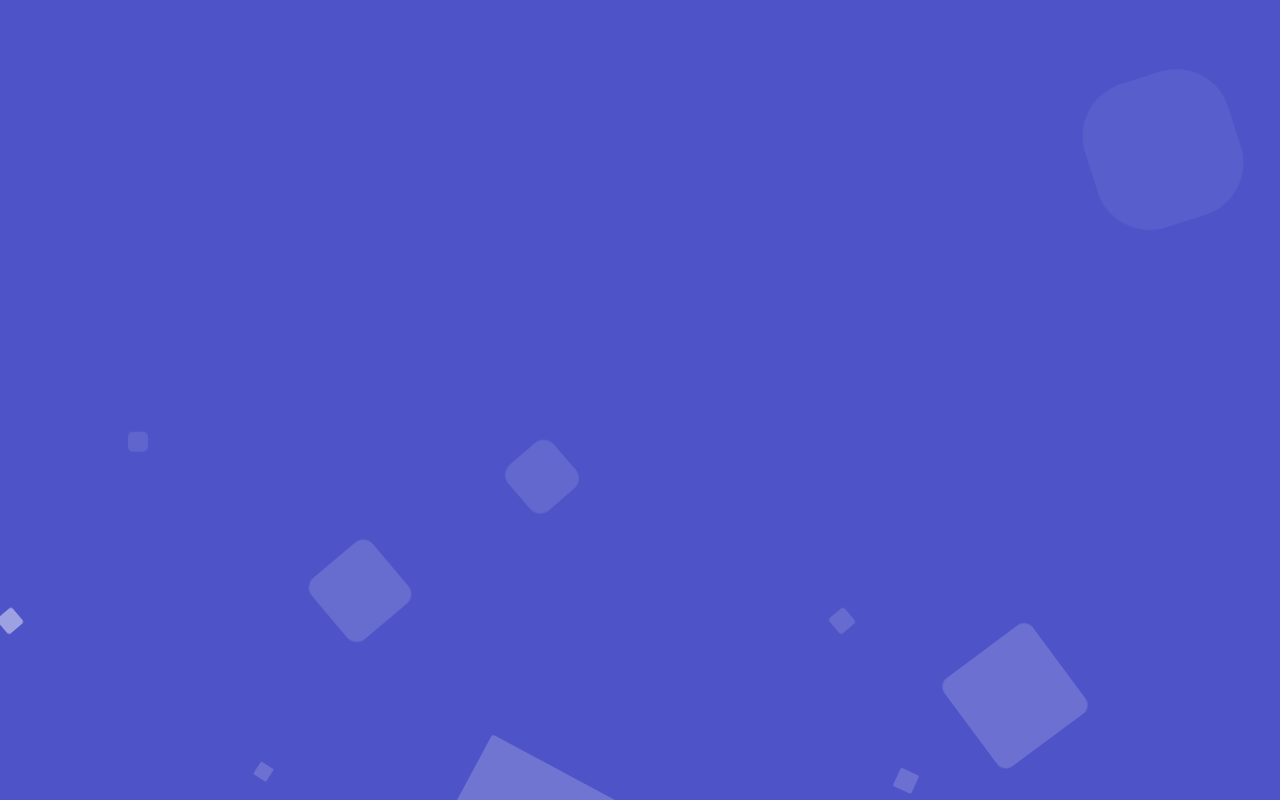
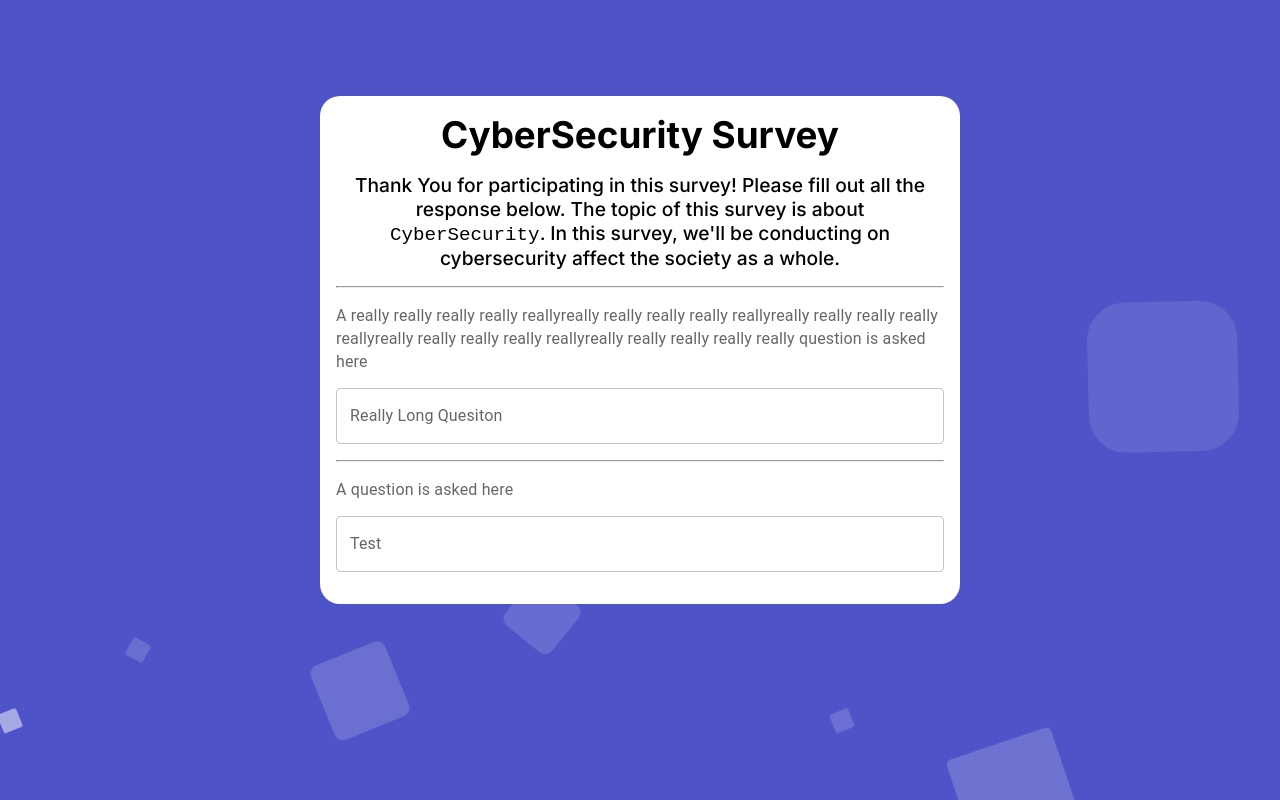
Before and after one commit to zhiyan114/ela-survey, a Next.js app: page / in a window 1280 px wide. Built offline with nearby package versions, Linux system fonts and the light colour scheme.

Commit message:
Completed ShortResponse Component

```diff
--- /dev/null
+++ b/src/Components/FormComp.tsx
@@ -0,0 +1,59 @@
+import { FormControl, FormGroup, FormHelperText, FormLabel, Input, InputLabel, TextField } from '@mui/material';
+import { Component, ReactNode } from "react";
+
+type MultiChoceOpt = {
+    name: string;
+    description?: string;
+}
+export class MultiChoice extends Component<MultiChoceOpt> {
+    constructor(prop: MultiChoceOpt) {
+        super(prop)
+    }
+    render(): ReactNode {
+        return (
+            <FormControl>
+                <InputLabel>{this.props.name}</InputLabel>
+                <Input id={this.props.name}></Input>
+                {this.props.description ? <FormHelperText>
+                    {this.props.description}
+                </FormHelperText> : null}
+            </FormControl>
+        )
+    }
+}
+
+type ShortResponseOpt = {
+    name: string;
+    description: string;
+}
+export class ShortResponse extends Component<ShortResponseOpt> {
+    constructor(prop: ShortResponseOpt) {
+        super(prop)
+    }
+    render(): ReactNode {
+        return (
+            <FormGroup style={{padding: "1rem 0"}}>
+                <FormLabel style={{paddingBottom: "15px"}}>{this.props.description}</FormLabel>
+                <TextField id={this.props.name} label={this.props.name} variant="outlined"></TextField>
+            </FormGroup>
+        )
+    }
+}
+
+type LongResponseOpt = {
+    name: string;
+    description: string;
+}
+export class LongResponse extends Component<LongResponseOpt> {
+    constructor(prop: LongResponseOpt) {
+        super(prop)
+    }
+    render(): ReactNode {
+        return (
+            <FormGroup style={{padding: "1rem 0"}}>
+                <FormLabel style={{paddingBottom: "15px"}}>{this.props.description}</FormLabel>
+                <TextField id={this.props.name} label={this.props.name} variant="outlined"></TextField>
+            </FormGroup>
+        )
+    }
+}
--- a/src/pages/_app.tsx
+++ b/src/pages/_app.tsx
@@ -18,9 +18,6 @@
       <meta property="og:description" content="Mini-Research Project for ELA Class" key="mainDesc"/>
       <meta name="description" content="Mini-Research Project for ELA Class" key="altDesc"/>
     </Head>
-    <div className={`${background.context}`}>
-      <Component {...pageProps} />
-    </div>
     <div className={background.area}>
       <ul className={background.circles}>
         <li></li>
@@ -39,6 +36,6 @@
         <li></li>
       </ul>
     </div>
-
+    <Component {...pageProps} />
   </Fragment>
 }
--- a/src/pages/index.tsx
+++ b/src/pages/index.tsx
@@ -1,15 +1,28 @@
-import Head from 'next/head'
-import Image from 'next/image'
+import { FormControl, FormHelperText, Input, InputLabel, TextField } from '@mui/material';
 import { Inter } from 'next/font/google'
+import { Fragment } from 'react'
 import styles from '@/styles/Home.module.css'
-import { Fragment } from 'react'
+import { ShortResponse } from '@/Components/FormComp';
 
 const inter = Inter({ subsets: ['latin'] })
 
 export default function Home() {
   return (
     <Fragment>
-
+      <main className={`${styles.main} ${inter.className}`}>
+        <div className={`${styles.center} ${styles.formBox}`}>
+          <form>
+            <div className={styles.formHeader} aria-label='Form Header'>
+              <h1>CyberSecurity Survey</h1>
+              <p>Thank You for participating in this survey! Please fill out all the response below. The topic of this survey is about <code>CyberSecurity</code>. In this survey, we'll be conducting on cybersecurity affect the society as a whole.</p>
+            </div>
+            <hr/>
+            <ShortResponse name={"Really Long Quesiton"} description="A really really really really reallyreally really really really reallyreally really really really reallyreally really really really reallyreally really really really really question is asked here"/>
+            <hr/>
+            <ShortResponse name={"Test"} description="A question is asked here"/>
+          </form>
+        </div>
+      </main>
     </Fragment>
   )
 }
--- a/src/styles/Home.module.css
+++ b/src/styles/Home.module.css
@@ -1,3 +1,24 @@
+.formBox {
+  background-color: white;
+  padding: 1rem 1rem;
+  max-width: 40rem;
+  border-radius: 20px;
+}
+.formHeader {
+  text-align: center;
+}
+.formHeader h1 {
+  font-size: 2.3rem;
+  font-weight: 700;
+  margin-bottom: 1rem;
+}
+.formHeader p {
+  font-size: 1.2rem;
+  font-weight: 500;
+  margin-bottom: 1rem;
+}
+
+
 .main {
   display: flex;
   flex-direction: column;
@@ -77,7 +98,6 @@
   justify-content: center;
   align-items: center;
   position: relative;
-  padding: 4rem 0;
 }
 
 .center::before {
--- a/src/styles/background.module.css
+++ b/src/styles/background.module.css
@@ -1,18 +1,4 @@
 @import url('https://fonts.googleapis.com/css?family=Exo:400,700');
-
-
-.context {
-    width: 100%;
-    position: absolute;
-    top:50vh;
-
-}
-
-.context h1{
-    text-align: center;
-    color: #fff;
-    font-size: 50px;
-}
 
 
 .area{
@@ -20,8 +6,7 @@
     background: -webkit-linear-gradient(to left, #8f94fb, #4e54c8);
     width: 100%;
     height:100vh;
-
-
+    position: fixed;
 }
 
 .circles{
--- a/src/styles/globals.css
+++ b/src/styles/globals.css
@@ -1,4 +1,5 @@
-*{
-  margin: 0px;
-  padding: 0px;
+* {
+  box-sizing: border-box;
+  padding: 0;
+  margin: 0;
 }
```
